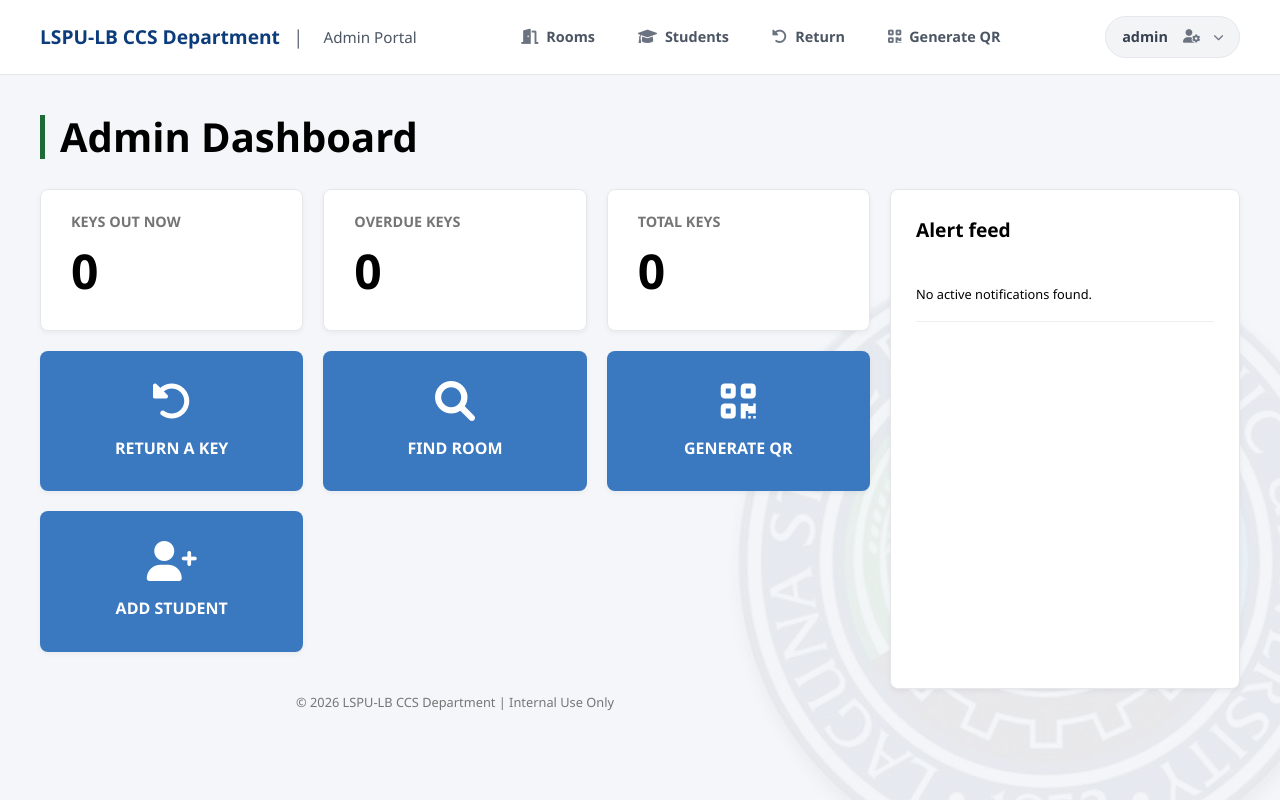
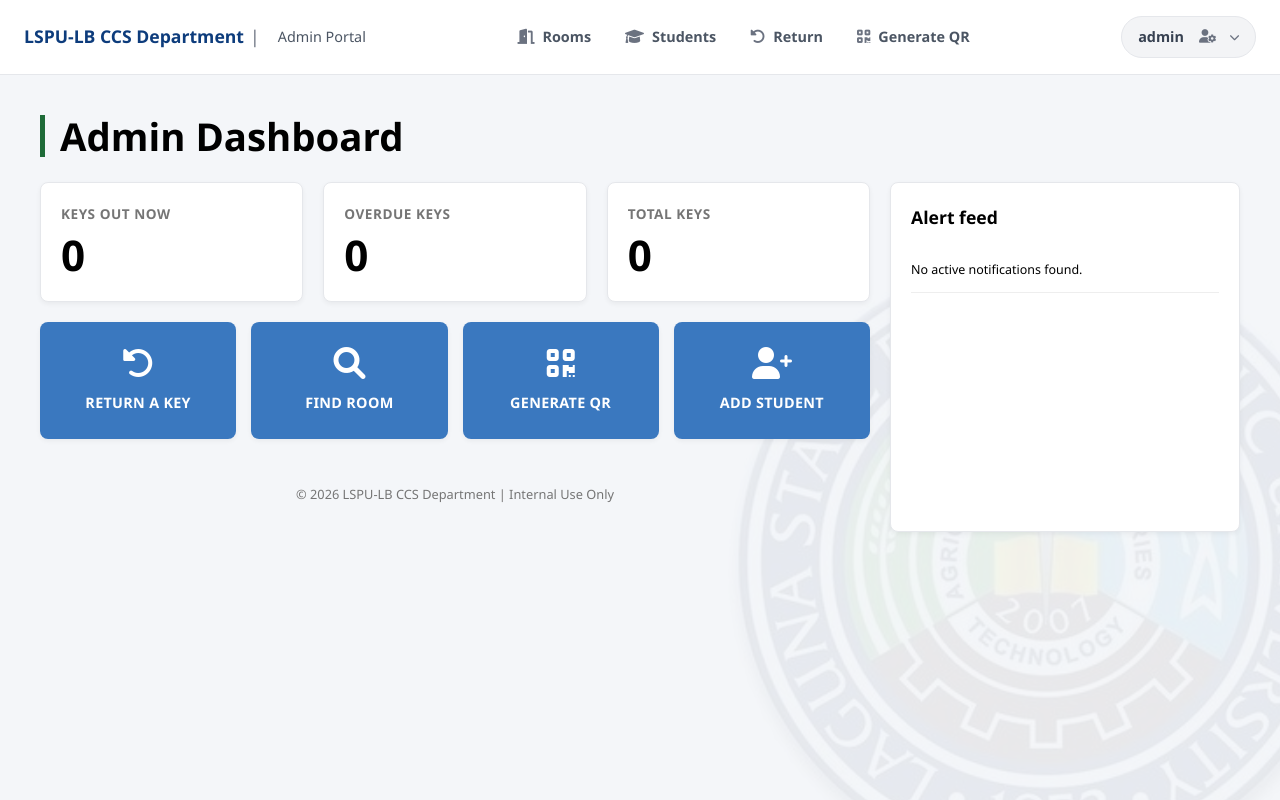
Before and after one commit to marcoco1241/key-system-final-project, a Flask app: page /dashboard in a window 1280 px wide. Run offline with Flask 3, Linux system fonts and the light colour scheme; the visitor is signed in with stand-in values (Sample User, id 1); data that the repository does not hold is empty.

Commit message:
Update dashboard.html

```diff
--- a/templates/dashboard.html
+++ b/templates/dashboard.html
@@ -49,8 +49,8 @@
             position: fixed;
             bottom: -120px;
             right: -120px;
-            width: 700px;
-            height: 700px;
+            width: min(700px, 80vw);
+            height: min(700px, 80vw);
             background-image: url("{{ url_for('static', filename='LSPU-LOGO.jpg') }}");
             background-size: contain;
             background-repeat: no-repeat;
@@ -60,16 +60,18 @@
             z-index: 1;
         }
 
+        /* --- Updated Responsive Navbar --- */
         .top-navbar {
             background-color: #ffffff;
-            height: 75px;
+            min-height: 75px;
             display: flex;
             align-items: center;
             justify-content: space-between;
-            padding: 0 40px;
+            padding: 10px 24px;
             border-bottom: 1px solid #e5e7eb;
             position: relative;
             z-index: 100;
+            flex-wrap: wrap;
         }
 
         .navbar-brand-block {
@@ -78,36 +80,43 @@
             gap: 12px;
         }
 
-        .navbar-brand-block img {
-            height: 45px;
-            width: 45px;
-            object-fit: contain;
-            border-radius: 50%;
-        }
-
         .navbar-brand-block h1 {
-            font-size: 1.2rem;
+            font-size: 1.1rem;
             font-weight: 700;
             color: #0d3c7c;
+            line-height: 1.2;
+            display: flex;
+            flex-wrap: wrap;
+            align-items: center;
         }
 
         .navbar-brand-block h1 span {
             color: #6B7280;
             font-weight: 400;
-            margin: 0 8px;
+            margin: 0 6px;
         }
 
         .navbar-brand-block h2 {
-            font-size: 0.95rem;
+            font-size: 0.9rem;
             font-weight: 500;
             color: #4B5563;
         }
 
-        /* --- New Central Navigation Buttons CSS --- */
+        /* Mobile Hamburger Trigger */
+        .menu-toggle-btn {
+            display: none;
+            background: none;
+            border: none;
+            font-size: 1.4rem;
+            color: #4B5563;
+            cursor: pointer;
+            padding: 4px 8px;
+        }
+
         .navbar-nav-links {
             display: flex;
             align-items: center;
-            gap: 15px;
+            gap: 10px;
         }
 
         .navbar-nav-item {
@@ -117,7 +126,7 @@
             color: #4B5563;
             font-size: 0.9rem;
             font-weight: 600;
-            padding: 8px 14px;
+            padding: 8px 12px;
             border-radius: 6px;
             transition: all 0.2s ease;
         }
@@ -136,7 +145,6 @@
         .navbar-nav-item:hover i {
             color: var(--keynexus-blue);
         }
-        /* ------------------------------------------- */
 
         .user-profile-menu-container {
             position: relative;
@@ -200,8 +208,9 @@
             background-color: #FEF2F2;
         }
 
+        /* --- Dashboard Body Constraints --- */
         .dashboard-wrapper {
-            padding: 40px;
+            padding: min(40px, 5vw);
             max-width: 1400px;
             margin: 0 auto;
             position: relative;
@@ -211,9 +220,9 @@
         }
 
         .page-title {
-            font-size: 2.5rem;
+            font-size: calc(1.6rem + 1vw);
             font-weight: 700;
-            margin-bottom: 30px;
+            margin-bottom: 25px;
             border-left: 5px solid #1e6b38;
             padding-left: 15px;
             line-height: 1.1;
@@ -223,10 +232,12 @@
             display: flex;
             gap: 20px;
             align-items: flex-start;
+            flex-wrap: wrap; /* Allows wrap on smaller break targets */
         }
 
         .left-column {
             flex: 1;
+            min-width: 300px;
             display: flex;
             flex-direction: column;
             gap: 20px;
@@ -234,19 +245,22 @@
 
         .right-column {
             flex: 0 0 350px;
+            width: 100%;
         }
 
         .stats-row {
             display: flex;
             gap: 20px;
+            flex-wrap: wrap;
         }
 
         .stat-card {
             background-color: var(--white-card);
-            padding: 20px 30px;
+            padding: 20px;
             border-radius: var(--card-radius);
             box-shadow: var(--card-shadow);
             flex: 1;
+            min-width: 160px;
             display: flex;
             flex-direction: column;
             border: 1px solid #E5E7EB;
@@ -254,30 +268,33 @@
 
         .stat-card .label {
             color: var(--text-sub);
-            font-size: 0.9rem;
+            font-size: 0.85rem;
             font-weight: 600;
             text-transform: uppercase;
+            letter-spacing: 0.5px;
         }
 
         .stat-card .number {
-            font-size: 3rem;
+            font-size: calc(2rem + 0.8vw);
             font-weight: 800;
+            line-height: 1.2;
+            margin-top: 5px;
         }
 
         .actions-group-wrapper {
             display: grid;
-            grid-template-columns: repeat(auto-fit, minmax(200px, 1fr));
-            gap: 20px;
+            grid-template-columns: repeat(auto-fit, minmax(160px, 1fr));
+            gap: 15px;
         }
 
         .action-card {
             background-color: var(--keynexus-blue);
             color: #FFFFFF;
-            padding: 30px 20px;
+            padding: 25px 15px;
             border-radius: var(--card-radius);
             text-align: center;
             cursor: pointer;
-            transition: 0.2s;
+            transition: 0.2s ease;
             box-shadow: var(--card-shadow);
         }
 
@@ -287,90 +304,151 @@
         }
 
         .action-card i {
-            font-size: 2.5rem;
-            margin-bottom: 15px;
+            font-size: 2rem;
+            margin-bottom: 12px;
         }
 
         .action-card h3 {
-            font-size: 1rem;
+            font-size: 0.9rem;
             text-transform: uppercase;
+            letter-spacing: 0.3px;
         }
 
         .alert-feed-card {
             background-color: var(--white-card);
-            padding: 25px;
+            padding: 20px;
             border-radius: var(--card-radius);
             box-shadow: var(--card-shadow);
-            min-height: 500px;
+            min-height: 350px;
             border: 1px solid #E5E7EB;
         }
 
         .alert-feed-card h3 {
-            margin-bottom: 20px;
-            font-size: 1.2rem;
+            margin-bottom: 15px;
+            font-size: 1.1rem;
         }
 
         .alert-item {
             display: flex;
-            gap: 15px;
-            padding: 15px 0;
+            gap: 12px;
+            padding: 12px 0;
             border-bottom: 1px solid #eee;
         }
 
-        .alert-item.status-returned i,
-        .alert-item.status-returned .alert-item-content .title,
-        .alert-item.status-returned .alert-item-content .subtext {
-            color: var(--status-green) !important;
+        .alert-item i {
+            margin-top: 3px;
+            flex-shrink: 0;
         }
 
-        .alert-item.status-borrowed i,
-        .alert-item.status-borrowed .alert-item-content .title,
-        .alert-item.status-borrowed .alert-item-content .subtext,
-        .alert-item.status-borrowed .alert-item-content .countdown-timer {
-            color: var(--status-orange) !important;
-        }
-
-        .alert-item.status-missing i,
-        .alert-item.status-missing .alert-item-content .title,
-        .alert-item.status-missing .alert-item-content .subtext,
-        .alert-item.status-missing .alert-item-content .countdown-timer {
-            color: var(--alert-red) !important;
+        .alert-item-content {
+            word-break: break-word; /* Prevents long names overflowing text cells */
         }
 
         .alert-item-content .title {
             font-weight: 700;
-            font-size: 0.9rem;
+            font-size: 0.88rem;
             display: block;
+            line-height: 1.3;
         }
 
         .alert-item-content .subtext {
-            font-size: 0.8rem;
+            font-size: 0.78rem;
+            display: block;
+            margin-top: 2px;
         }
 
         .alert-item-content .countdown-timer {
             display: block;
             font-size: 0.75rem;
             font-weight: bold;
-            margin-top: 2px;
+            margin-top: 4px;
         }
 
         .dashboard-footer {
-            margin-top: 20px;
+            margin-top: 25px;
             color: var(--text-sub);
             font-size: 0.8rem;
             text-align: center;
             width: 100%;
+        }
+
+        /* --- 📱 MEDIA QUERIES FOR COMPACT BREAKPOINTS --- */
+        @media (max-width: 991px) {
+            .right-column {
+                flex: 1 1 100%; /* Push alert feed full width under the modules grid */
+            }
+        }
+
+        @media (max-width: 768px) {
+            .menu-toggle-btn {
+                display: block; /* Reveal mobile trigger */
+            }
+
+            .navbar-nav-links {
+                position: absolute;
+                top: 100%;
+                left: 0;
+                width: 100%;
+                background-color: #ffffff;
+                flex-direction: column;
+                align-items: stretch;
+                gap: 0;
+                padding: 10px 20px;
+                border-bottom: 1px solid #e5e7eb;
+                box-shadow: 0 4px 6px rgba(0,0,0,0.02);
+                display: none; /* Controlled by toggle handler class */
+            }
+
+            .navbar-nav-links.active {
+                display: flex;
+            }
+
+            .navbar-nav-item {
+                padding: 12px 16px;
+                border-radius: 0;
+                border-bottom: 1px solid #f3f4f6;
+            }
+
+            .navbar-nav-item:last-child {
+                border-bottom: none;
+            }
+
+            .top-navbar {
+                padding: 10px 16px;
+            }
+
+            .user-profile-menu-container {
+                margin-left: auto;
+                margin-right: 12px;
+            }
+        }
+
+        @media (max-width: 480px) {
+            .navbar-brand-block h1 span {
+                display: none; /* Hide separating pipeline character */
+            }
+            .navbar-brand-block h2 {
+                width: 100%;
+                font-size: 0.8rem;
+            }
+            .stat-card {
+                padding: 15px;
+            }
         }
     </style>
 </head>
 <body>
 
     <nav class="top-navbar">
+        <button class="menu-toggle-btn" id="menuToggle" aria-label="Toggle Navigation">
+            <i class="fa-solid fa-bars"></i>
+        </button>
+
         <div class="navbar-brand-block" onclick="window.location.href='/dashboard'" style="cursor: pointer;">
             <h1>LSPU-LB CCS Department <span>|</span> <h2>Admin Portal</h2></h1>
         </div>
 
-        <div class="navbar-nav-links">
+        <div class="navbar-nav-links" id="navLinks">
             <a href="/room" class="navbar-nav-item">
                 <i class="fa-solid fa-door-open"></i> Rooms
             </a>
@@ -488,15 +566,30 @@
     <script>
         const profilePill = document.getElementById('profilePill');
         const dropdownMenu = document.getElementById('dropdownMenu');
+        const menuToggle = document.getElementById('menuToggle');
+        const navLinks = document.getElementById('navLinks');
 
+        // Toggle user dropdown panel
         profilePill.addEventListener('click', function(event) {
             event.stopPropagation();
             dropdownMenu.classList.toggle('show');
+            navLinks.classList.remove('active'); // Close mobile menu if profile opens
         });
 
+        // Toggle mobile hamburger menu
+        menuToggle.addEventListener('click', function(event) {
+            event.stopPropagation();
+            navLinks.classList.toggle('active');
+            dropdownMenu.classList.remove('show'); // Close profile if navigation opens
+        });
+
+        // Universal outside click dismissal
         document.addEventListener('click', function(event) {
             if (!profilePill.contains(event.target) && !dropdownMenu.contains(event.target)) {
                 dropdownMenu.classList.remove('show');
+            }
+            if (!menuToggle.contains(event.target) && !navLinks.contains(event.target)) {
+                navLinks.classList.remove('active');
             }
         });
 
```
